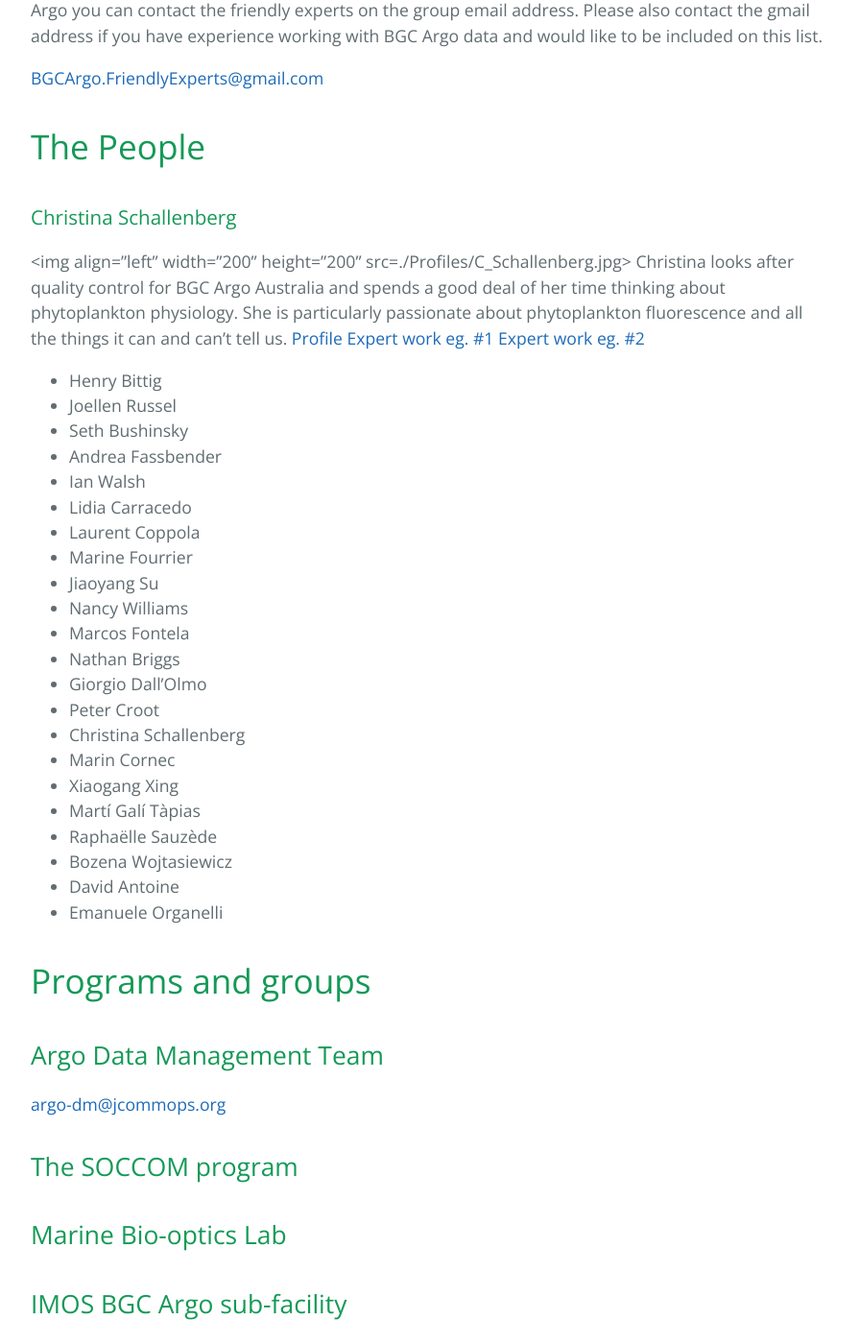
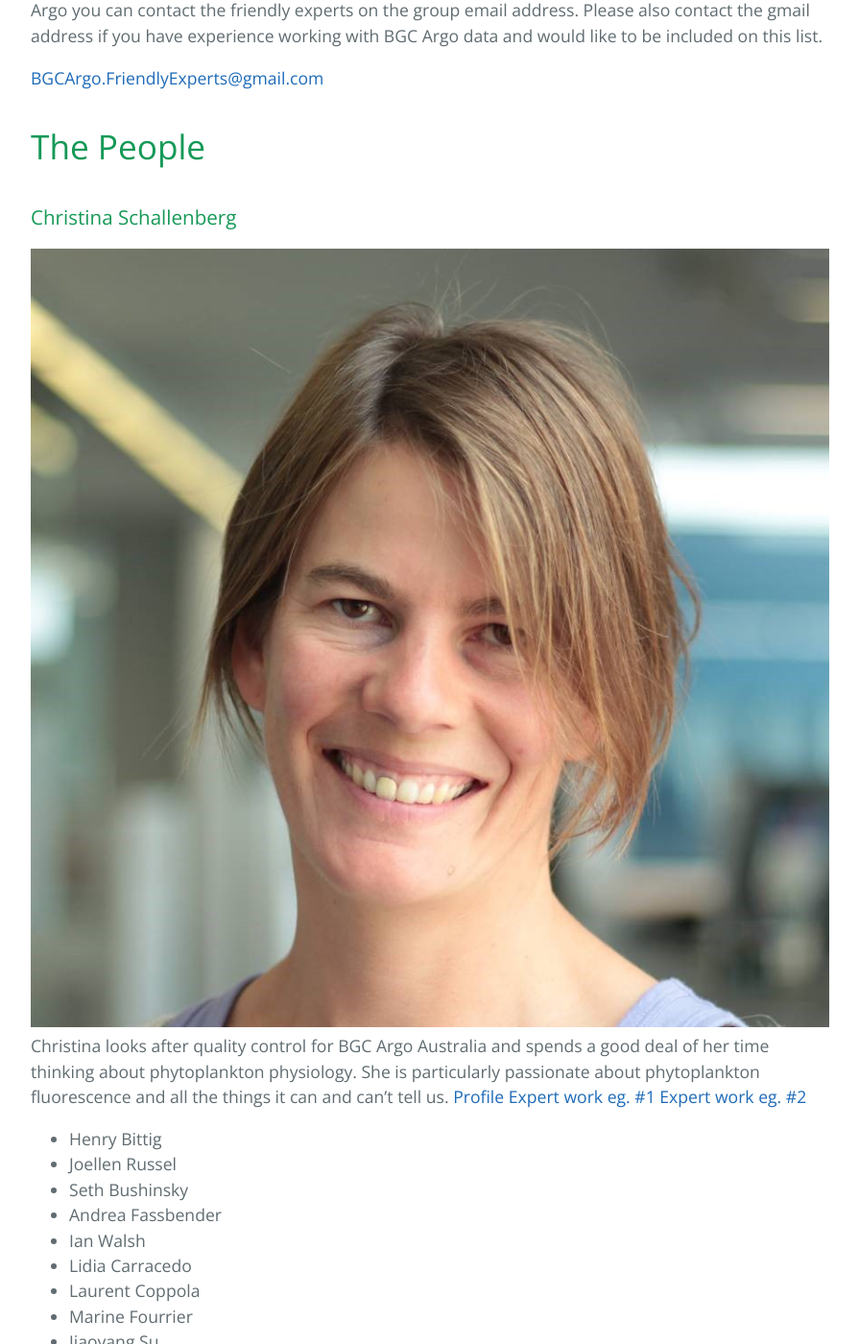
Before and after one commit to KimBaldry/FriendlyExperts, a Jekyll site: the page built from FriendlyExperts/index.md, in a window 1280 px wide and 1400 px high, scrolled down 580 px. Shown: the whole window at 96% size, without its empty margins (192-1087 px from the left). Built offline with Jekyll 4.4.1, drawn with Linux system fonts in a browser that asks for light colours.

Commit message:
Update index.md

```diff
--- a/FriendlyExperts/index.md
+++ b/FriendlyExperts/index.md
@@ -12,7 +12,7 @@ The biogeochemical Argo community is very approachable. If you have any question
 # The People
 
 ### Christina Schallenberg
-<img align="left" width="200" height="200" src=./Profiles/C_Schallenberg.jpg>
+![CS](./Profiles/C_Schallenberg.jpg)
 Christina looks after quality control for BGC Argo Australia and spends a good deal of her time thinking about phytoplankton physiology. She is particularly passionate about phytoplankton fluorescence and all the things it can and can’t tell us.
 [Profile](https://www.utas.edu.au/profiles/staff/imas/christina-schallenberg) [Expert work eg. #1](https://www.frontiersin.org/articles/10.3389/fmars.2019.00595/full) [Expert work eg. #2](https://bg.copernicus.org/articles/17/793/2020/)
 
```
